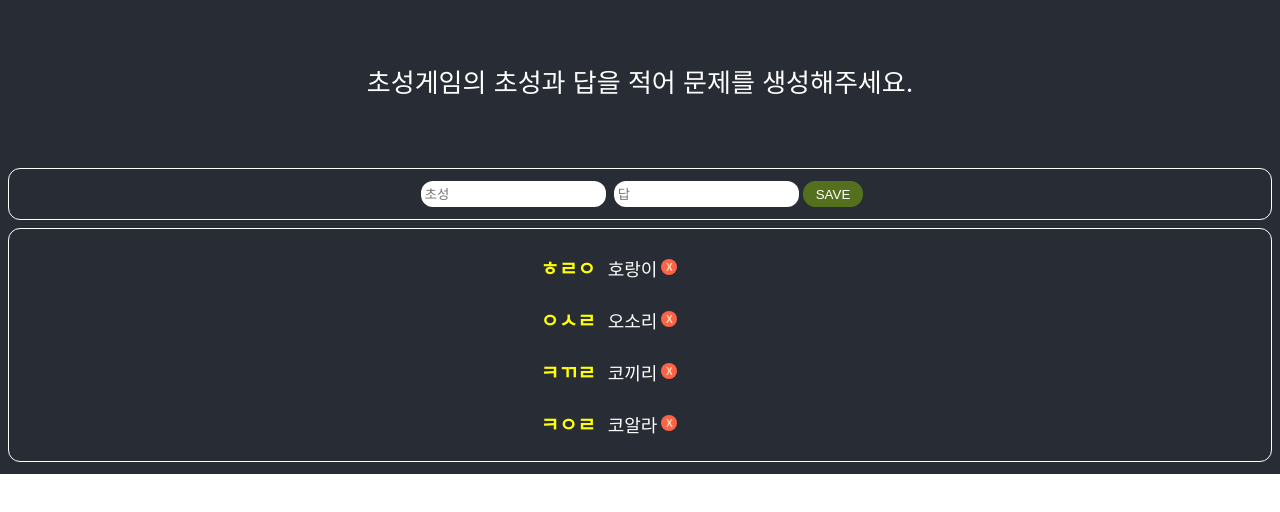
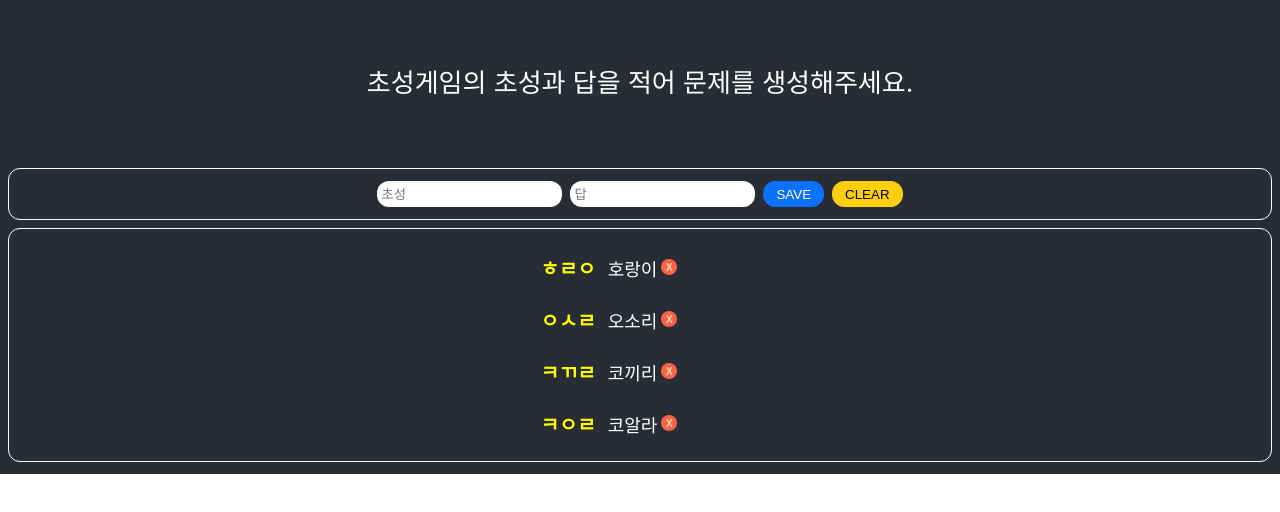
Before and after one commit to JUHEEBAEK/react-playground, a React (Create React App) app: page / in a window 1280 px wide. Shown: the top 512 px of the page. Built offline with nearby package versions, Linux system fonts and the light colour scheme.

Commit message:
[feat] inputBox에 clear 기능 추가 및 스타일 수정

```diff
--- a/src/App.js
+++ b/src/App.js
@@ -87,8 +87,8 @@ function App() {
         <span> 초성게임의 초성과 답을 적어 문제를 생성해주세요. </span>
       </header>
       <main>
-        <InputBox initial={initial} answer={answer} onChange={onChange} onCreate={onCreate} />
-        <GameList games={games} onRemove={onRemove} />
+        <InputBox initial={initial} answer={answer} onChange={onChange} onCreate={onCreate} onClear={onClear} />
+        <GameList games={games} onSelect={onSelect} onRemove={onRemove} />
       </main>
     </div>
   );
--- a/src/InputBox/index.js
+++ b/src/InputBox/index.js
@@ -1,11 +1,12 @@
 import React from "react";
 import "./style.css";
-function InputBox({initial, answer, onChange, onCreate}) {
+function InputBox({initial, answer, onChange, onCreate, onClear}) {
     return (
         <div className="input-container">
             <input className="input-box" type="text" name="initial" value={initial} onChange={onChange} placeholder="초성" />
             <input className="input-box" type="text" name="answer" value={answer} onChange={onChange} placeholder="답" />
-            <button className="button-save" onClick={onCreate}> SAVE </button>
+            <button className="button-default button-save" onClick={onCreate}> SAVE </button>
+            <button className="button-default button-clear" onClick={onClear}> CLEAR </button>
         </div>
     )
 }
--- a/src/InputBox/style.css
+++ b/src/InputBox/style.css
@@ -15,7 +15,7 @@
     border-radius: 12px;
 }
 
-.button-save {
+.button-default {
     padding: 12px;
     display: flex;
     justify-content: center;
@@ -26,4 +26,16 @@
     color: white;
     height: 24px;
     cursor: pointer;
+    margin: 0 4px;
 }
+
+.button-save {
+    background-color: #0c71ff;
+    border: solid 1px #0c71ff;
+}
+
+.button-clear {
+    background-color: #ffcf0d;
+    border: solid 1px #ffcf0d;
+    color: black;
+}
```
